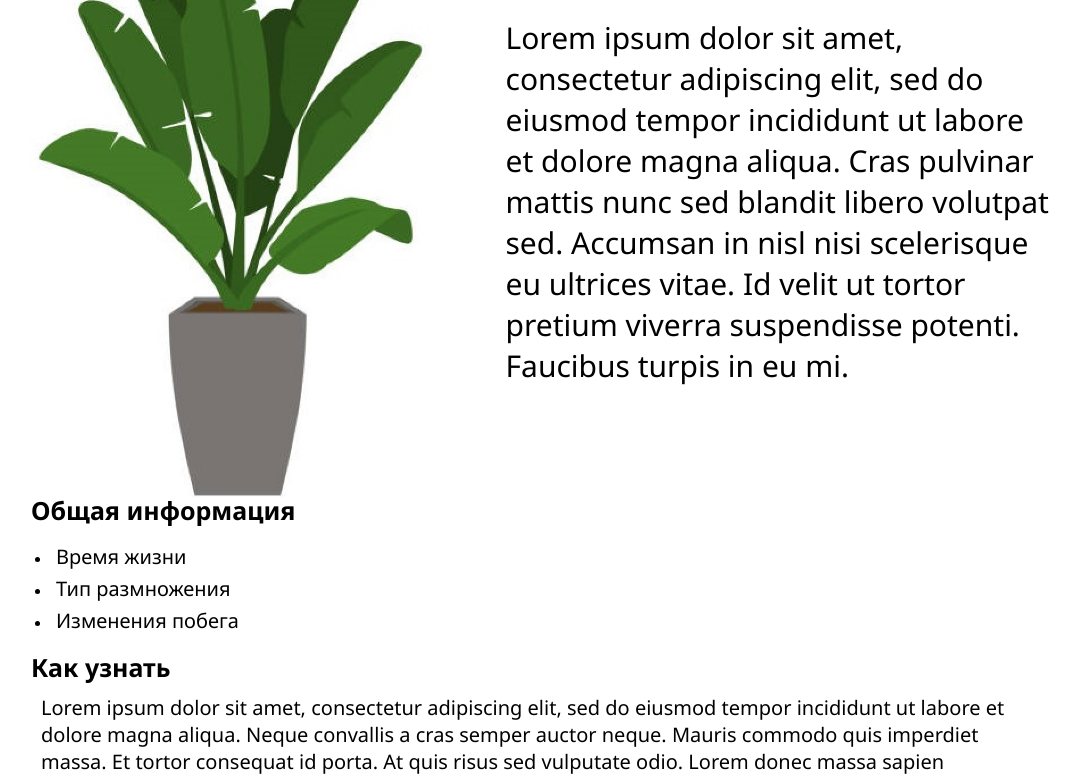
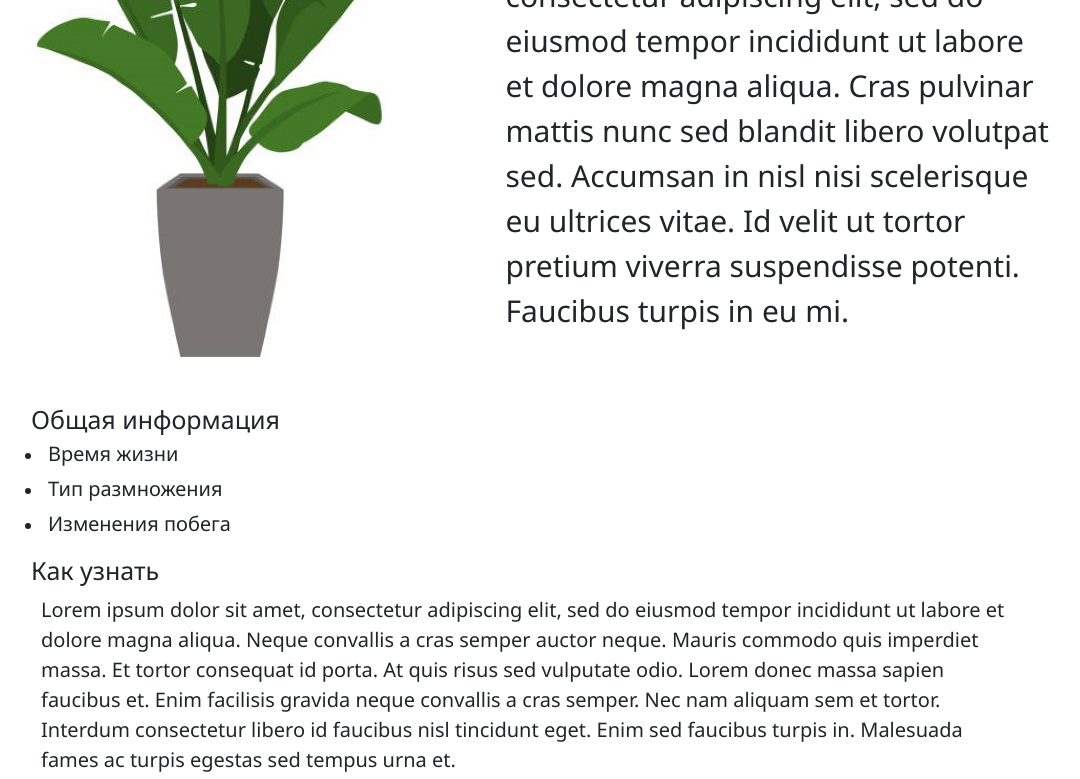
Before and after one commit to ASMaksimov2007/bio-1505, a plain HTML site: page index.html in a window 1280 px wide. Shown: the part 372-1151 px from the top of the page, without its empty margins (109-1189 px from the left). Drawn offline with nearby package versions, Linux system fonts and the light colour scheme.

Commit message:
Better responsibility

```diff
--- a/index.html
+++ b/index.html
@@ -1,14 +1,13 @@
 <!DOCTYPE html>
 <html lang="en" dir="ltr">
   <head>
+    <link href="https://cdn.jsdelivr.net/npm/bootstrap@5.0.0-beta3/dist/css/bootstrap.min.css" rel="stylesheet" integrity="sha384-eOJMYsd53ii+scO/bJGFsiCZc+5NDVN2yr8+0RDqr0Ql0h+rP48ckxlpbzKgwra6" crossorigin="anonymous">
     <meta charset="utf-8">
     <title>Plantix Project</title>
     <link href="style.css" rel="stylesheet">
     <link rel="preconnect" href="https://fonts.gstatic.com">
     <link href="https://fonts.googleapis.com/css2?family=Noto+Sans:ital,wght@0,400;0,700;1,400;1,700&display=swap" rel="stylesheet">
     <link rel="icon" href="leaf.png" type="image/icon">
-    <meta name="viewport" content="width=device-width, initial-scale=1.0">
-    <link href="assets/css/bootstrap-responsive.css" rel="stylesheet">
   </head>
   <body>
     <p>The Plantix Project</p>
--- a/style.css
+++ b/style.css
@@ -14,7 +14,7 @@ p {
 
 
 img {
-  width: 100%;
+  height: 630px;
 }
 
 
```
